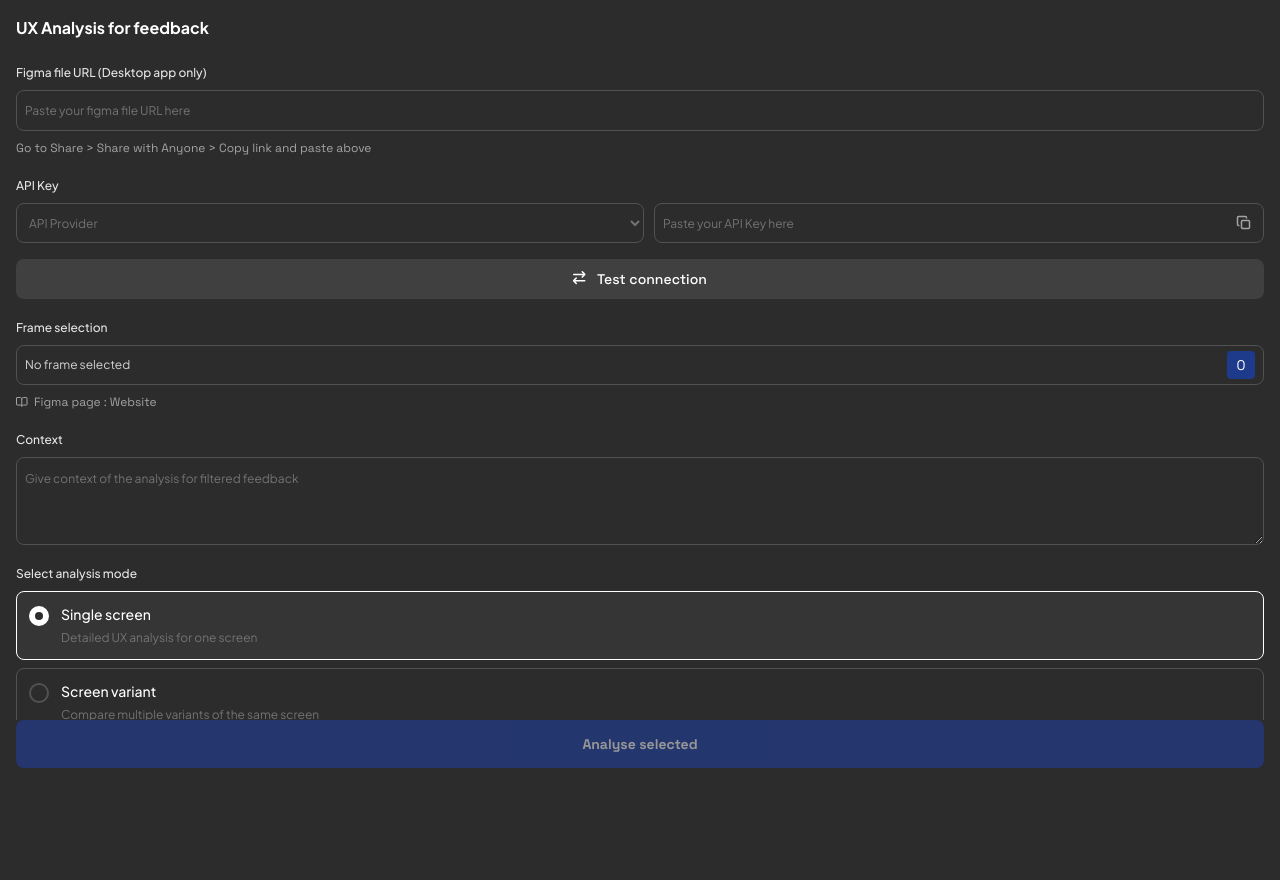
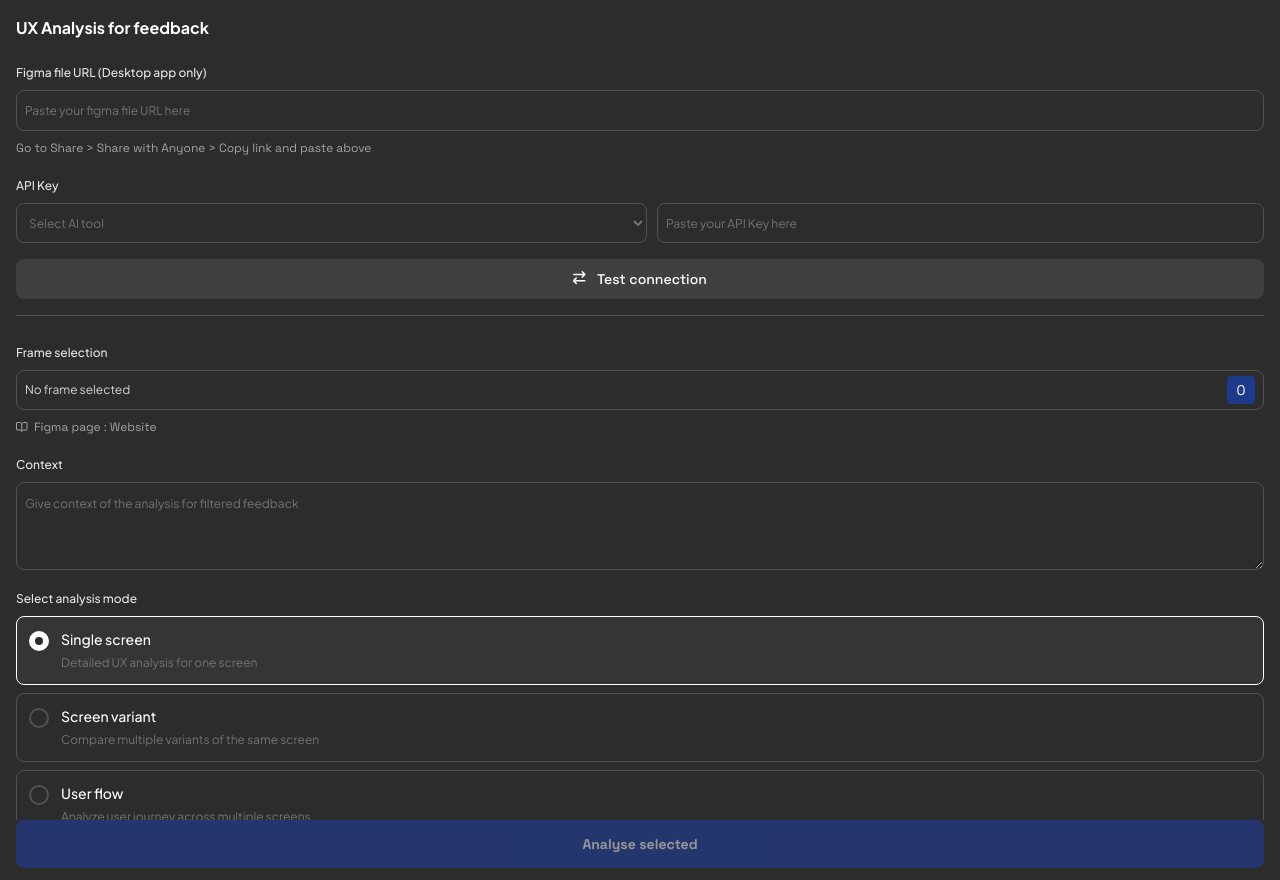
Before and after one commit to akshayborade09/figma-analysis, a website: page figma-plugin/ui.html in a window 1280 px wide. Before the commit the page ends 800 px from the top, so only its background shows below. Drawn offline with Linux system fonts and the light colour scheme.

Commit message:
UI improvements: separator, padding, and height adjustments
- Added divider/separator after test connection button
- Added padding-right (32px) to API provider dropdown for chevron spacing
- Changed dropdown placeholder to 'Select AI tool'
- Increased plugin height to 880px
- Removed copy icon from API key input field
- Cleaned up unused CSS for copy button

```diff
--- a/figma-plugin/code.ts
+++ b/figma-plugin/code.ts
@@ -6,7 +6,7 @@
 // Show the plugin UI
 figma.showUI(__html__, {
   width: 460,
-  height: 780,
+  height: 880,
   themeColors: true
 });
 
--- a/figma-plugin/ui.html
+++ b/figma-plugin/ui.html
@@ -24,7 +24,7 @@
       padding-bottom: 12px;
       overflow: hidden;
       -webkit-font-smoothing: antialiased;
-      height: 780px;
+      height: 880px;
     }
 
     .container {
@@ -159,7 +159,7 @@
       background: #2c2c2c;
       border: 1px solid #525252;
       border-radius: 8px;
-      padding: 12px 8px;
+      padding: 12px 32px 12px 8px;
       font-family: 'Plus Jakarta Sans', sans-serif;
       font-size: 12px;
       font-weight: 400;
@@ -183,20 +183,13 @@
       color: #ffffff;
     }
 
-    .api-key-input-wrapper {
+    .api-key-input {
       flex: 1;
-      position: relative;
-      display: flex;
-      align-items: center;
-    }
-
-    .api-key-input {
-      width: 100%;
       height: 40px;
       background: #2c2c2c;
       border: 1px solid #525252;
       border-radius: 8px;
-      padding: 12px 40px 12px 8px;
+      padding: 12px 8px;
       font-family: 'Plus Jakarta Sans', sans-serif;
       font-size: 12px;
       font-weight: 400;
@@ -212,30 +205,6 @@
       outline: none;
       border-color: #ffffff;
       color: #ffffff;
-    }
-
-    .copy-btn {
-      position: absolute;
-      right: 8px;
-      width: 24px;
-      height: 24px;
-      background: transparent;
-      border: none;
-      cursor: pointer;
-      display: flex;
-      align-items: center;
-      justify-content: center;
-      transition: opacity 0.2s;
-      padding: 0;
-    }
-
-    .copy-btn:hover {
-      opacity: 0.7;
-    }
-
-    .copy-btn svg {
-      width: 16px;
-      height: 16px;
     }
 
     .test-connection-btn {
@@ -268,6 +237,14 @@
     .test-connection-btn svg {
       width: 16px;
       height: 16px;
+    }
+
+    /* Divider */
+    .divider {
+      width: 100%;
+      height: 1px;
+      background: #525252;
+      margin: 8px 0;
     }
 
     /* Frame Selection */
@@ -541,7 +518,7 @@
 
         <div class="api-key-group">
           <select id="aiProvider" class="provider-select">
-            <option value="">API Provider</option>
+            <option value="">Select AI tool</option>
             <option value="groq">Groq</option>
             <option value="gemini">Gemini</option>
             <option value="aiml">AI/ML API</option>
@@ -556,20 +533,12 @@
             <option value="mistral">Mistral AI</option>
           </select>
 
-          <div class="api-key-input-wrapper">
           <input
             type="password"
             id="apiKeyInput"
             class="api-key-input"
             placeholder="Paste your API Key here"
           >
-            <button id="copyBtn" class="copy-btn" title="Copy API Key">
-              <svg width="16" height="16" viewBox="0 0 16 16" fill="none" xmlns="http://www.w3.org/2000/svg">
-                <rect x="5.5" y="5.5" width="8" height="8" rx="1" stroke="#A3A3A3" stroke-width="1.5"/>
-                <path d="M3.5 10.5H2.5C1.94772 10.5 1.5 10.0523 1.5 9.5V2.5C1.5 1.94772 1.94772 1.5 2.5 1.5H9.5C10.0523 1.5 10.5 1.94772 10.5 2.5V3.5" stroke="#A3A3A3" stroke-width="1.5"/>
-              </svg>
-            </button>
-          </div>
         </div>
 
         <button id="testConnectionBtn" class="test-connection-btn">
@@ -578,6 +547,8 @@
           </svg>
           <span>Test connection</span>
         </button>
+
+        <div class="divider"></div>
       </div>
 
       <!-- Frame Selection Section -->
@@ -674,7 +645,6 @@
     const fileUrlInput = document.getElementById('fileUrl');
     const aiProviderSelect = document.getElementById('aiProvider');
     const apiKeyInput = document.getElementById('apiKeyInput');
-    const copyBtn = document.getElementById('copyBtn');
     const testConnectionBtn = document.getElementById('testConnectionBtn');
     const contextInput = document.getElementById('contextInput');
     const radioOptions = document.querySelectorAll('.radio-option');
@@ -737,29 +707,6 @@
         console.log('Cannot save to localStorage');
       }
       updateAnalyzeButton();
-    });
-
-    // Copy API Key to clipboard
-    copyBtn.addEventListener('click', async () => {
-      const key = apiKeyInput.value;
-      if (!key) {
-        showToast('No API key to copy', 'error');
-        return;
-      }
-
-      try {
-        await navigator.clipboard.writeText(key);
-        showToast('API key copied!', 'success');
-      } catch (e) {
-        // Fallback for older browsers
-        const tempInput = document.createElement('input');
-        tempInput.value = key;
-        document.body.appendChild(tempInput);
-        tempInput.select();
-        document.execCommand('copy');
-        document.body.removeChild(tempInput);
-        showToast('API key copied!', 'success');
-      }
     });
 
     // Test Connection Button
```
Lines whose indentation alone changed are shown as unchanged.
